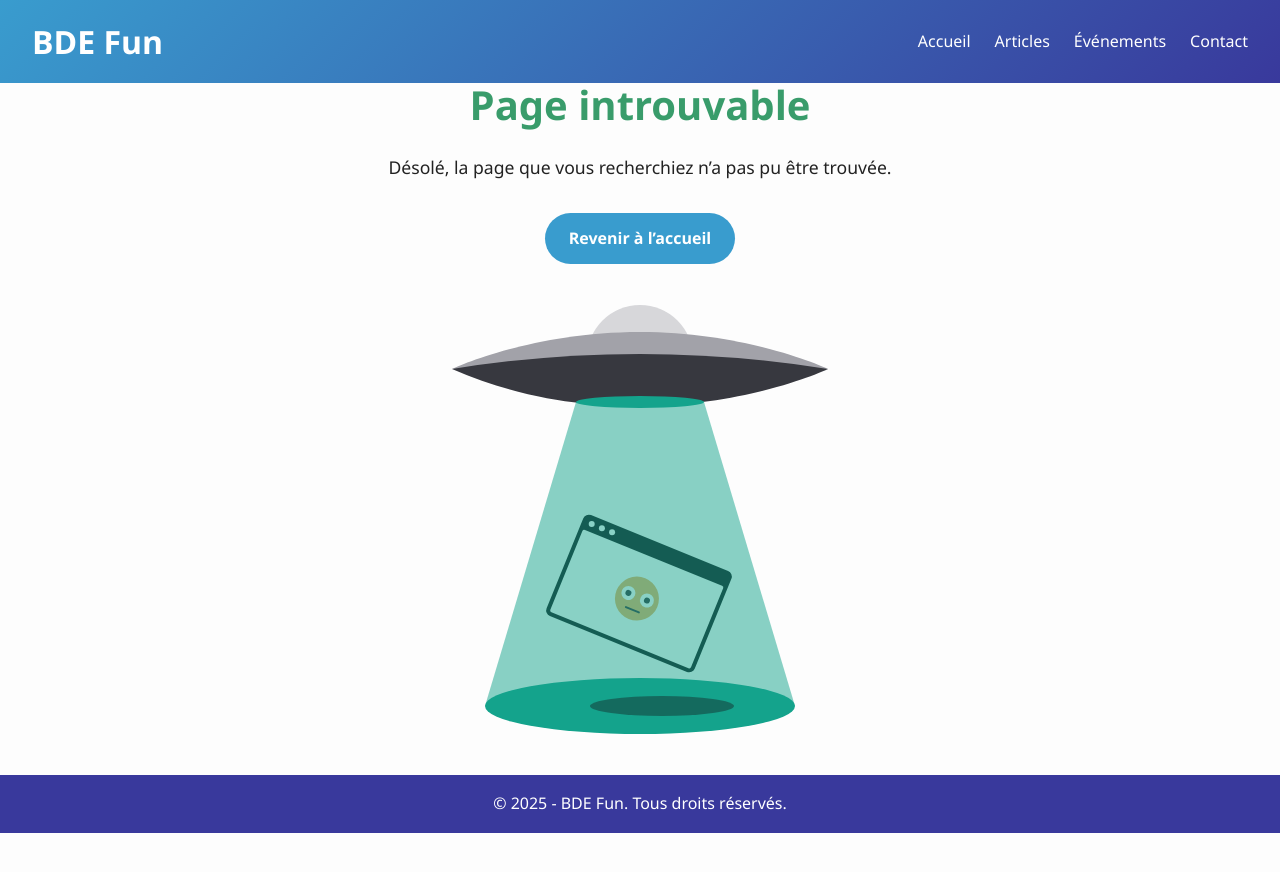
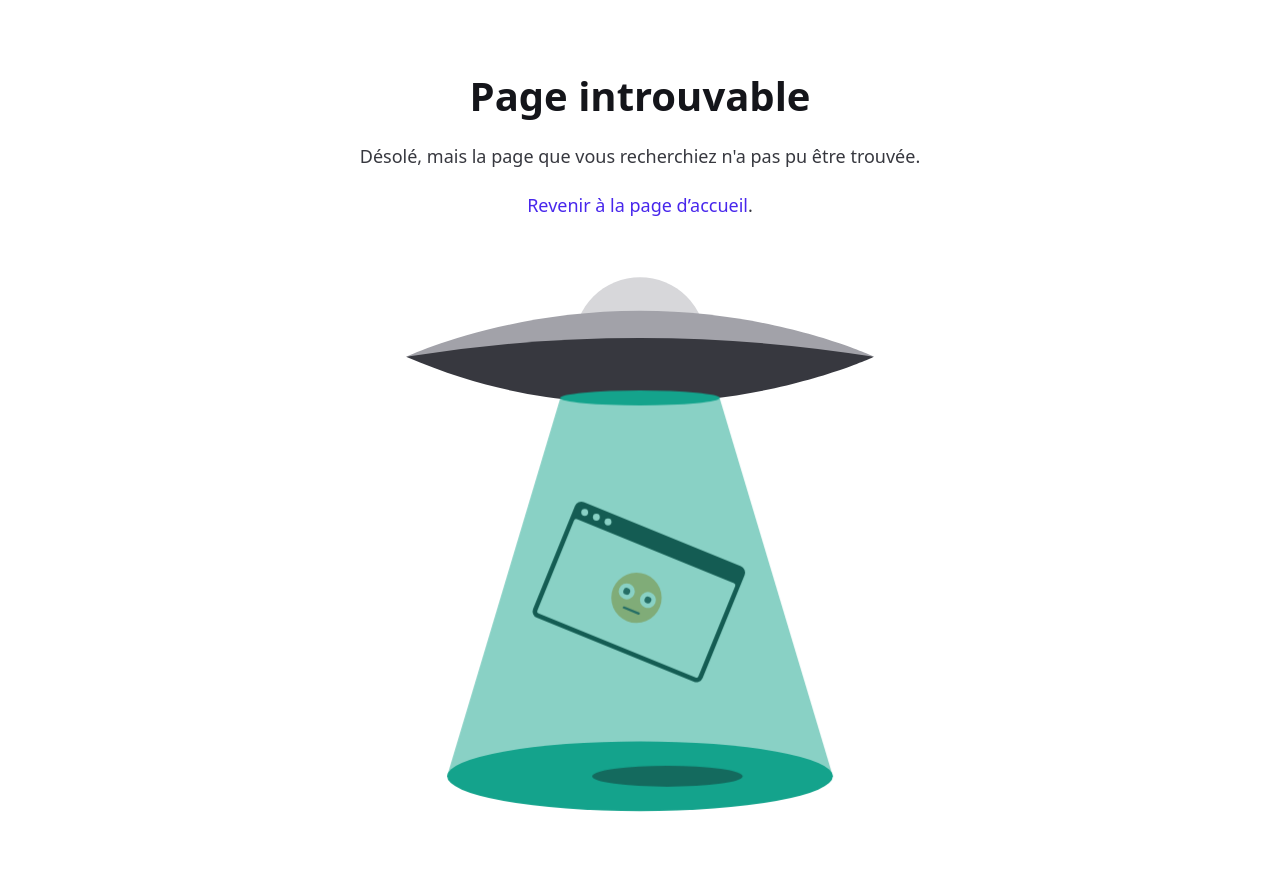
Before and after one commit to Mael0121/bde-site, a plain HTML site: page 404.html in a window 1280 px wide. Before the commit the page ends 833 px from the top, so only its background shows below. Drawn offline with Linux system fonts and the light colour scheme.

Commit message:
404 adaptation

```diff
--- a/404.html
+++ b/404.html
@@ -2,79 +2,88 @@
 <html lang="fr">
 <head>
   <meta charset="UTF-8">
-  <meta name="viewport" content="width=device-width, initial-scale=1.0">
-  <title>Page introuvable - BDE Fun</title>
-  <link rel="stylesheet" href="style.css">
+  <title>Page introuvable</title>
   <style>
-    /* Styles spécifiques à la page 404 */
-    .fof {
-      display: flex;
-      flex-direction: column;
-      align-items: center;
-      justify-content: center;
-      min-height: calc(100vh - 140px); /* header + footer approx */
-      padding: 2rem;
-      text-align: center;
+    /* Reset */
+    *, *::after, *::before {
+      box-sizing: border-box;
+    }
+    * {
+      font: inherit;
+      margin: 0;
+      padding: 0;
+      border: 0;
+    }
+    html {
+      -webkit-font-smoothing: antialiased;
+      -moz-osx-font-smoothing: grayscale;
     }
 
-    .fof__text h1 {
-      color: rgb(57, 156, 107);
-      font-size: 2.5rem;
-      margin-bottom: 1rem;
+    body {
+      background-color: hsl(0, 0%, 100%);
+      font-family: system-ui, sans-serif;
+      color: hsl(230, 7%, 23%);
+      font-size: 1.125rem;
+      line-height: 1.4;
     }
 
-    .fof__text p {
-      margin-bottom: 1rem;
-      color: #222;
-      font-size: 1.1rem;
+    h1, h2, h3, h4 {
+      line-height: 1.2;
+      color: hsl(230, 13%, 9%);
+      font-weight: 700;
+    }
+    h1 { font-size: 2.5rem; }
+    h2 { font-size: 2.125rem; }
+    h3 { font-size: 1.75rem; }
+    h4 { font-size: 1.375rem; }
+
+    ol, ul, menu { list-style: none; }
+    button, input, textarea, select {
+      background-color: transparent;
+      border-radius: 0;
+      color: inherit;
+      line-height: inherit;
+      -webkit-appearance: none;
+      appearance: none;
+    }
+    textarea { resize: vertical; overflow: auto; vertical-align: top; }
+    a { color: hsl(250, 84%, 54%); text-decoration: none; }
+    img, video, svg { display: block; max-width: 100%; }
+
+    /* Component */
+    .fof { padding: 4.5rem 0; }
+    .fof__container { width: calc(100% - 3rem); max-width: 48rem; margin-left: auto; margin-right: auto; }
+    .fof__text { text-align: center; margin-bottom: 3rem; }
+    .fof__text > *:not(:last-child) { margin-bottom: 1.5rem; }
+    .fof__animation svg { display: block; width: 100%; height: 70vh; margin-left: auto; margin-right: auto; }
+
+    #i-fof-browser { transform-origin: 260px 304px; animation: i-fof-browser 4s infinite; }
+    #i-fof-shadow { transform-origin: 282px 410px; animation: i-fof-shadow 4s infinite; }
+
+    @keyframes i-fof-browser {
+      0%, 100% { transform: translateY(0) scale(1); }
+      50% { transform: translateY(-10%) scale(0.9); }
     }
 
-    .fof__text .btn {
-      margin-top: 1rem;
-      background: rgb(57, 156, 206);
-      color: white;
-      padding: 0.8rem 1.5rem;
-      border-radius: 30px;
-      text-decoration: none;
-      font-weight: bold;
-      transition: background 0.3s;
+    @keyframes i-fof-shadow {
+      0%, 100% { transform: scale(1); }
+      50% { transform: scale(0.8); }
     }
 
-    .fof__text .btn:hover {
-      background: rgb(57, 156, 107);
-    }
-
-    .fof__animation {
-      margin-top: 2rem;
-      width: 100%;
-      max-width: 520px;
-    }
+    .cd-container { width: calc(100% - 3rem); margin-left: auto; margin-right: auto; }
+    .cd-max-width-sm { max-width: 48rem; }
   </style>
 </head>
 <body>
-  <!-- Header du site -->
-  <header>
-    <h1>BDE Fun</h1>
-    <nav>
-      <ul>
-        <li><a href="index.html">Accueil</a></li>
-        <li><a href="articles.html">Articles</a></li>
-        <li><a href="#">Événements</a></li>
-        <li><a href="#">Contact</a></li>
-      </ul>
-    </nav>
-  </header>
-
-  <!-- Contenu 404 -->
-  <main class="fof">
+  <section class="fof">
+    <div class="cd-container cd-max-width-sm">
       <div class="fof__text">
         <h1>Page introuvable</h1>
-      <p>Désolé, la page que vous recherchiez n’a pas pu être trouvée.</p>
-      <a href="index.html" class="btn">Revenir à l’accueil</a>
+        <p>Désolé, mais la page que vous recherchiez n'a pas pu être trouvée.</p>
+        <p><a href="index.html">Revenir à la page d’accueil</a>.</p>
       </div>
 
       <div class="fof__animation" aria-label="404 animation">
-      <!-- SVG original inchangé -->
         <svg id="i-fof" viewBox="0 0 520 450">
           <g id="i-fof-ship">
             <path id="i-fof-capsule" d="M260,9a53,53,0,0,0-53,53H313A53,53,0,0,0,260,9Z" fill="hsl(240, 4%, 85%)"/>
@@ -104,11 +113,7 @@
           <ellipse id="i-fof-radar-top" cx="260" cy="106" rx="64" ry="6" fill="hsl(170, 78%, 36%)"/>
         </svg>
       </div>
-  </main>
-
-  <!-- Footer du site -->
-  <footer>
-    <p>© 2025 - BDE Fun. Tous droits réservés.</p>
-  </footer>
+    </div>
+  </section>
 </body>
 </html>
```
Lines whose indentation alone changed are shown as unchanged.
